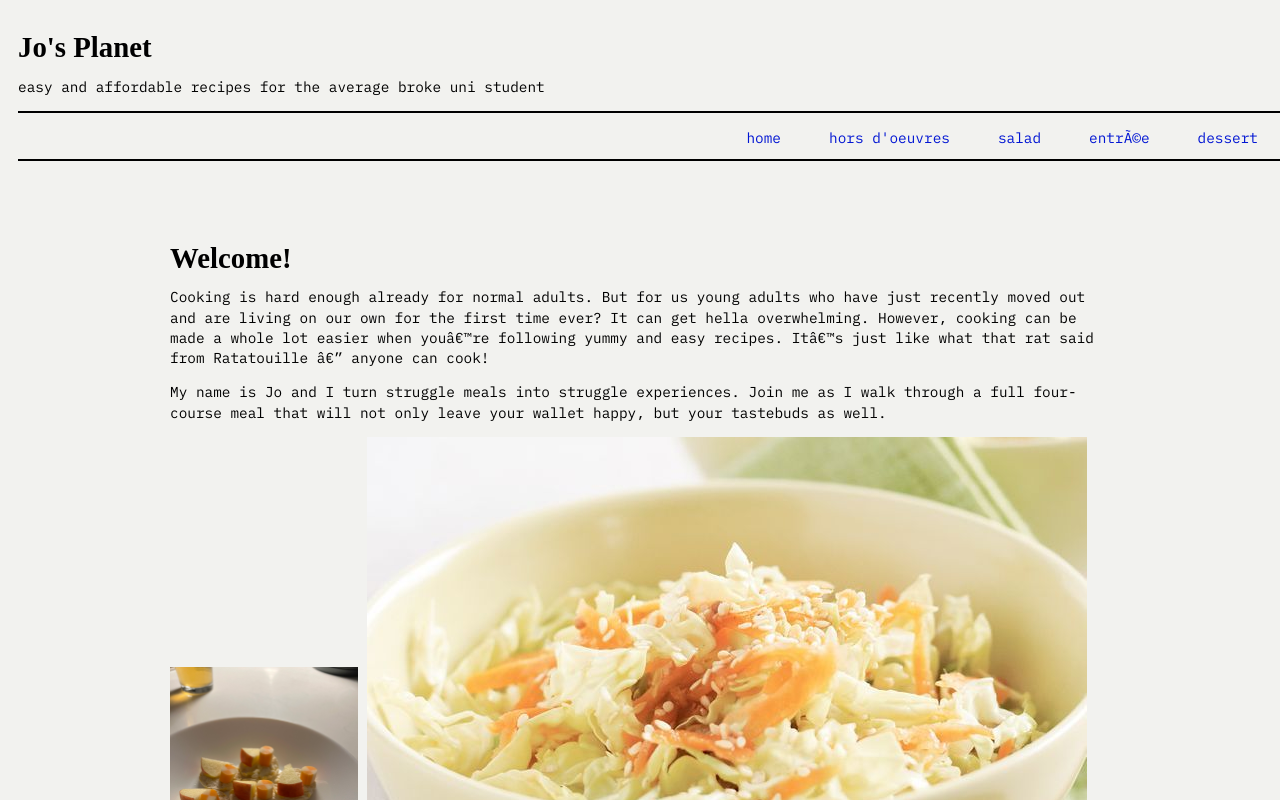
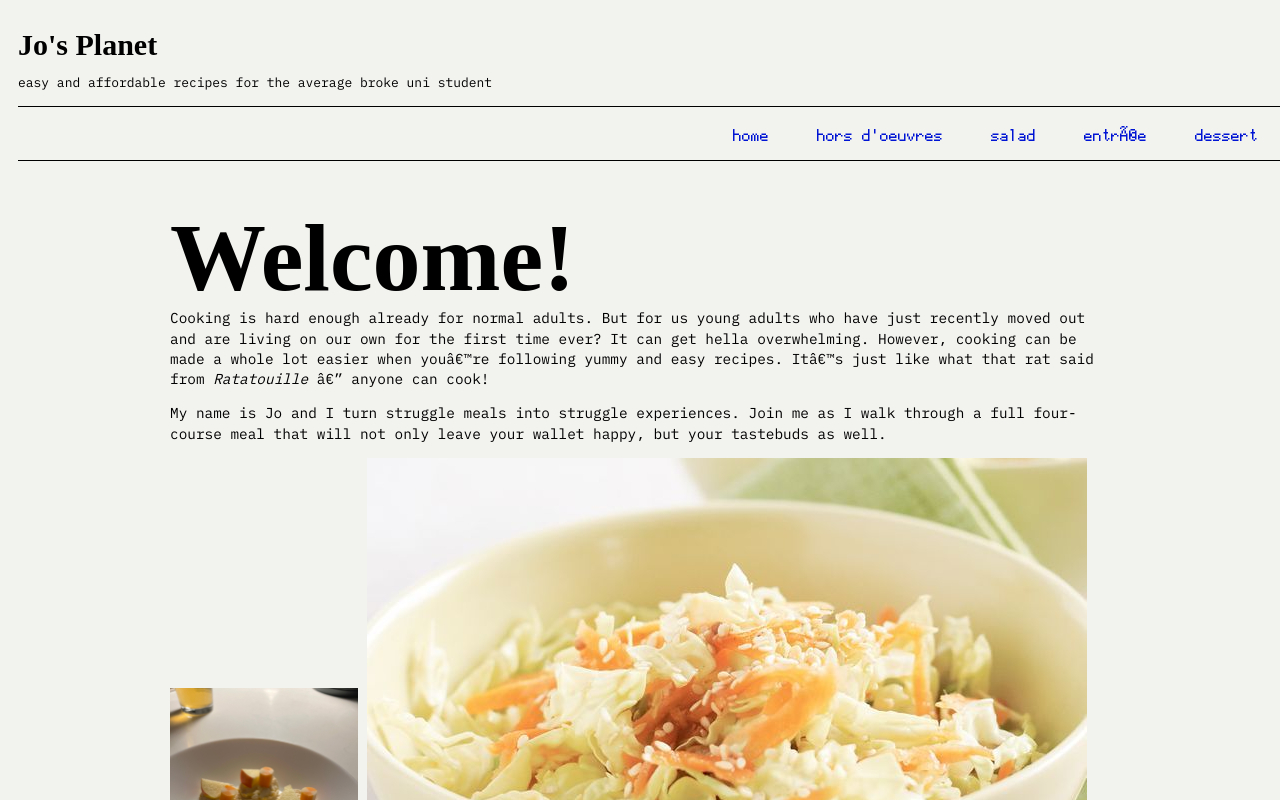
Before and after one commit to jo-langgg/jos-planet-home, a plain HTML site: page index.html in a window 1280 px wide. Shown: the top 800 px of the page. Drawn offline with Linux system fonts and the light colour scheme; a web font is replaced by a local one.

Commit message:
loaded custom font

```diff
--- a/index.html
+++ b/index.html
@@ -6,6 +6,18 @@
     <link rel="stylesheet" href="https://fonts.googleapis.com/css?family=IBM+Plex+Mono">
     <!-- Made by Joanne Lang on December 10, 2024 -->
     <style>
+      /*------------------ FONTS --------------------*/
+      @font-face {
+        font-family: Alagard;
+        src: url(alagard.ttf);
+      }
+
+      @font-face {
+        font-family: Custom;
+        src: url(CustomFontTtf12H10.ttf);
+      }
+      /*--------------------------------------------*/
+
       body {
         color: black;
         background-color: #F2F2EF; /*off-white*/
@@ -15,16 +27,18 @@
       }
 
       .header {
+        font-size: 0.9em;
         height: 200px;
         width: 100%;
         padding: 10px;
       }
 
       #nav {
+        font-family: Custom;
+        font-size: 18px;
         list-style-type: none;
-
         padding: 0px 0px 0px 0px;
-        border-width: 2px 0px 2px 0px;
+        border-width: 1.5px 0px 1.5px 0px;
         border-style: solid;
         border-color: black;
         margin: 0px 0px 0px 0px;
@@ -40,7 +54,7 @@
         display: block;
         color: #0015D3; /*blue*/
         text-align: center;
-        padding: 0px 24px 11px 24px;
+        padding: 0px 24px 15px 24px;
         text-decoration: none;
       }
 
@@ -65,22 +79,25 @@
 
 
 
-      @font-face {
+
+
+      .small {
         font-family: Alagard;
-        src: url(alagard.ttf);
+        font-size: 30px;
       }
 
-      h1 {
+      .large {
         font-family: Alagard;
+        font-size: 96px;
       }
     </style>
   </head>
   <body>
     <div class="header">
       <!--------------- HEADER ------------------->
-      <div id="site">
-        <h1>Jo's Planet</h1>
-      </div>
+        <h1>
+          <span class="small">Jo's Planet</span>
+      </h1>
       <p>easy and affordable recipes for the average broke uni student</p>
       <div id="nav">
         <ul>
@@ -97,11 +114,9 @@
     <!--------------- MAIN CONTENT ------------------->
     <div class="wrapper">
       <!-- MAIN -->
-      <h1>
-        Welcome!
-      </h1>
+      <h1><span class="large">Welcome!</span></h1>
       <p>
-        Cooking is hard enough already for normal adults. But for us young adults who have just recently moved out and are living on our own for the first time ever? It can get hella overwhelming. However, cooking can be made a whole lot easier when you’re following yummy and easy recipes. It’s just like what that rat said from Ratatouille — anyone can cook!
+        Cooking is hard enough already for normal adults. But for us young adults who have just recently moved out and are living on our own for the first time ever? It can get hella overwhelming. However, cooking can be made a whole lot easier when you’re following yummy and easy recipes. It’s just like what that rat said from <i>Ratatouille</i> — anyone can cook!
       </p>
       <p>
         My name is Jo and I turn struggle meals into struggle experiences. Join me as I walk through a full four-course meal that will not only leave your wallet happy, but your tastebuds as well.
@@ -112,7 +127,7 @@
       <img src="chicken_veggie_udon.jpg" alt="chicken veggie udon" width="20%">
       <img src="melona_soju.jpg" alt="melona soju" width="20%">
 
-      <h1>Recipe Index</h1>
+      <h1><span class="large">Recipe Index</span></h1>
       <table style="width:100%">
         <tr>
           <th>COURSE</th>
@@ -136,7 +151,7 @@
         </tr>
       </table>
 
-      <h1>A Lil’ About Me</h1>
+      <h1><span class="large">A Lil’ About Me</span></h1>
       <p>
         I’m Joanne Lang, a second year university student at the University of Waterloo. Although I’ve kind of gotten the hang of planning meals, budgeting, and meal-prepping, I still sometimes cave and opt for food out when I’m lazy. But I like to think that I’ve gotten a lot better at grocery shopping and cooking this past year! It all comes down to practice and knowing where to find cool resources like this one to help guide you along. I am still by no means GOOD at cooking haha. But I haven’t starved or given myself food poisoning yet. A win is a win. If you’d like to reach out, you can find my email <a href="mailto:j2lang@uwaterloo.ca">here</a>. Happy cooking!
       </p>
```
